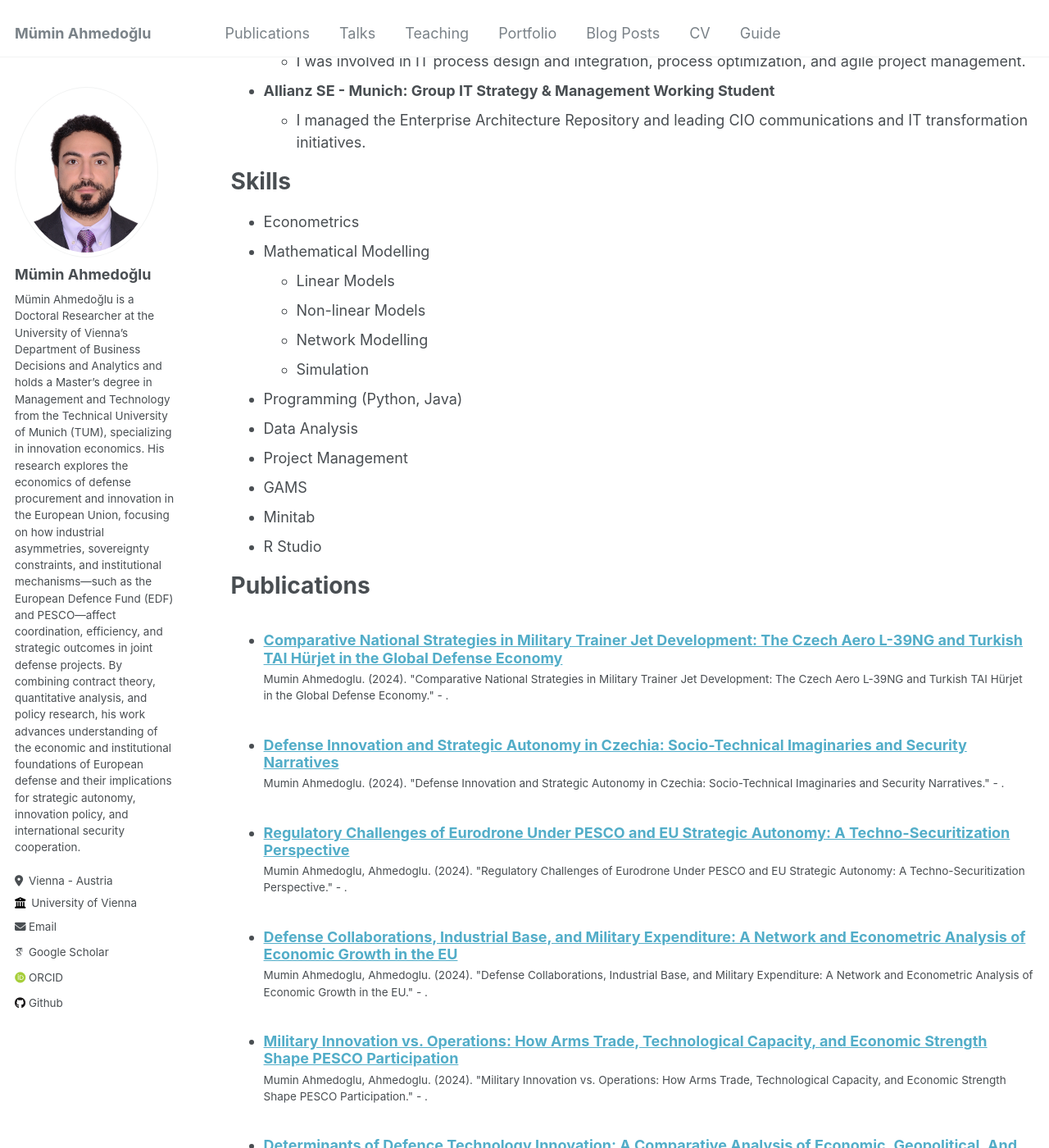
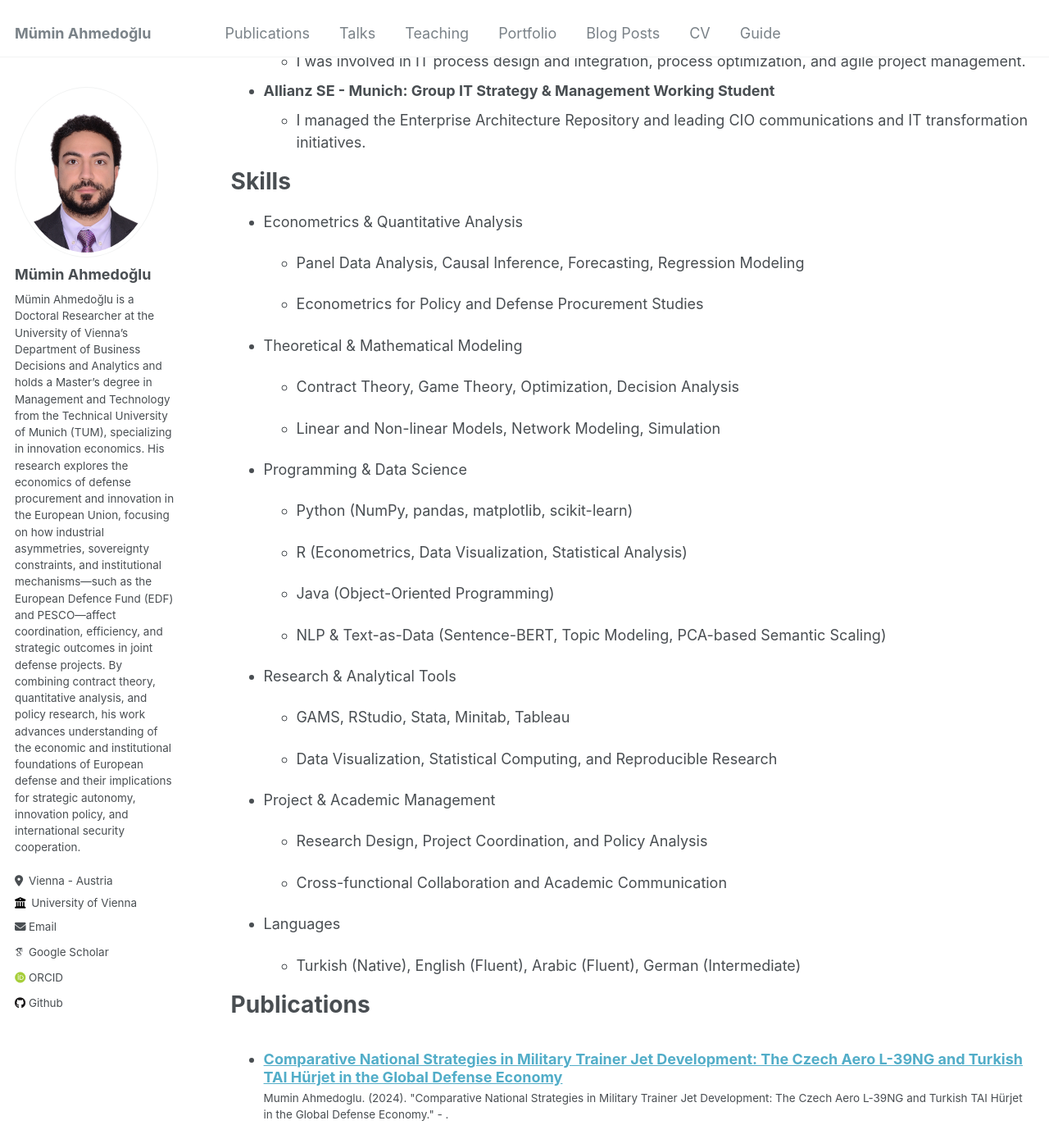
Before and after one commit to ahmedoglu/ahmedoglu.github.io, a Jekyll site: the page built from _pages/cv.md, in a window 1280 px wide and 1400 px high, scrolled down 3868 px. Shown: the whole window at 82% size. Built offline with Jekyll 4.4.1, drawn with Linux system fonts in a browser that asks for light colours; some web fonts are replaced.

Commit message:
Update cv.md

```diff
--- a/_pages/cv.md
+++ b/_pages/cv.md
@@ -45,18 +45,18 @@ Education
 
   Thesis Topic: " _EU Defense Discourse and Institutional Dynamics: A Computational Analysis of European Commission and European Parliament Rhetoric and Their Drivers (2000–2024)_"
 
-Research Papers:
-- Politics of Innovation & Technology: “_Determinants of Defense Technology Innovation: A Comparative Analysis of Economic, Geopolitical, and Policy Factors Across Leading and Emerging Nations_”
+  Research Papers:
+  - Politics of Innovation & Technology: “_Determinants of Defense Technology Innovation: A Comparative Analysis of Economic, Geopolitical, and Policy Factors Across Leading and Emerging Nations_”
 
-- Economics of Innovation: "_Military Innovation vs. Operations: How Arms Trade, Technological Capacity, and Economic Strength Shape PESCO Participation_"
+  - Economics of Innovation: "_Military Innovation vs. Operations: How Arms Trade, Technological Capacity, and Economic Strength Shape PESCO Participation_"
 
-- Innovation, Society, and Public Policy: "_Balancing Act: Innovation, Society, and Defense Policy – A Comparative Analysis of Turkey and Germany_"
+  - Innovation, Society, and Public Policy: "_Balancing Act: Innovation, Society, and Defense Policy – A Comparative Analysis of Turkey and Germany_"
 
-- Technology Governance and the Regulatory State: "_Regulatory Challenges of Eurodrone Under PESCO and EU Strategic Autonomy: A Techno-Securitization Perspective_"
+  - Technology Governance and the Regulatory State: "_Regulatory Challenges of Eurodrone Under PESCO and EU Strategic Autonomy: A Techno-Securitization Perspective_"
 
-- Economic and Political Spaces of Innovation: "_Defense Innovation and Strategic Autonomy in Czechia: Socio-Technical Imaginaries and Security Narratives_"
+  - Economic and Political Spaces of Innovation: "_Defense Innovation and Strategic Autonomy in Czechia: Socio-Technical Imaginaries and Security Narratives_"
 
-- Current Issues in Technology Management: “_Unlocking Dual-Use Potential: The Case for Military Drone Adaptation in Civilian Sectors_”
+  - Current Issues in Technology Management: “_Unlocking Dual-Use Potential: The Case for Military Drone Adaptation in Civilian Sectors_”
 
 
 
@@ -148,18 +148,43 @@ Work experience
 
 Skills
 ======
-* Econometrics
-* Mathematical Modelling
-  * Linear Models
-  * Non-linear Models
-  * Network Modelling
-  * Simulation
-* Programming (Python, Java)
-* Data Analysis
-* Project Management
-* GAMS
-* Minitab
-* R Studio
+* Econometrics & Quantitative Analysis
+
+  * Panel Data Analysis, Causal Inference, Forecasting, Regression Modeling
+
+  * Econometrics for Policy and Defense Procurement Studies
+
+* Theoretical & Mathematical Modeling
+
+  * Contract Theory, Game Theory, Optimization, Decision Analysis
+
+  * Linear and Non-linear Models, Network Modeling, Simulation
+
+* Programming & Data Science
+
+  * Python (NumPy, pandas, matplotlib, scikit-learn)
+
+  * R (Econometrics, Data Visualization, Statistical Analysis)
+
+  * Java (Object-Oriented Programming)
+
+  * NLP & Text-as-Data (Sentence-BERT, Topic Modeling, PCA-based Semantic Scaling)
+
+* Research & Analytical Tools
+
+  * GAMS, RStudio, Stata, Minitab, Tableau
+
+  * Data Visualization, Statistical Computing, and Reproducible Research
+
+* Project & Academic Management
+
+  * Research Design, Project Coordination, and Policy Analysis
+
+  * Cross-functional Collaboration and Academic Communication
+
+* Languages
+
+  * Turkish (Native), English (Fluent), Arabic (Fluent), German (Intermediate)
 
 Publications
 ======
```
